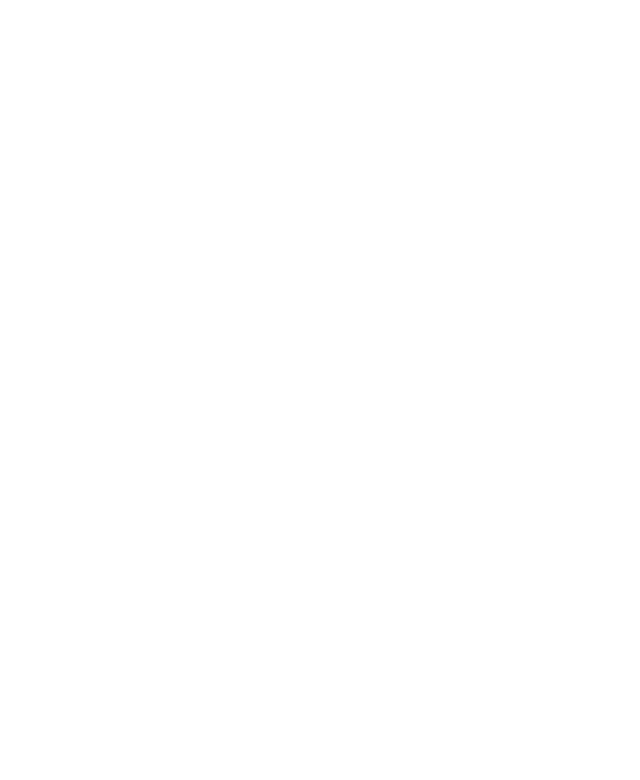
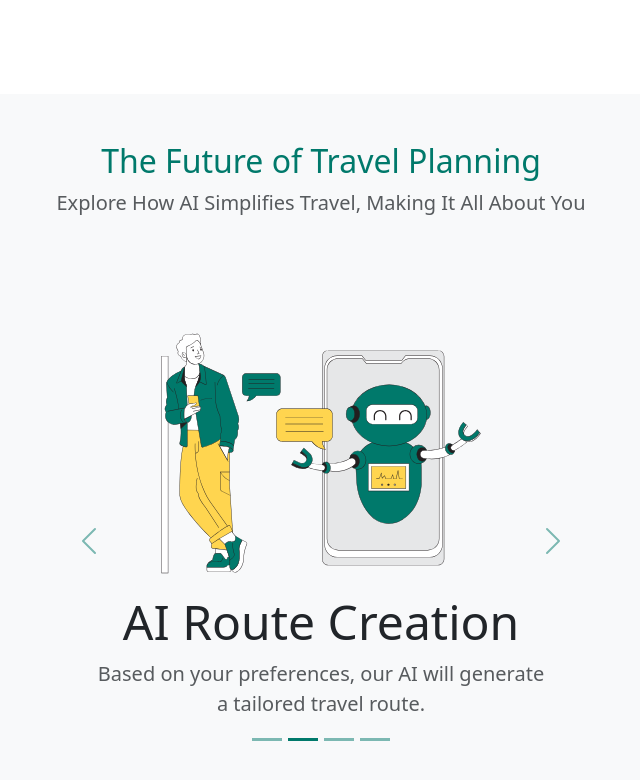
Before and after one commit to pkasprzak9/trip-app, a React (Create React App) app: page / in a window 1280 px wide. Shown: the part 2230-3010 px from the top of the page, without its empty margins (319-959 px from the left). Before the commit the page ends 2324 px from the top, so only its background shows below. Built offline with nearby package versions, Linux system fonts and the light colour scheme.

Commit message:
Add link to HowItWorks in navbar and add component to StartPage

```diff
--- a/src/components/StartPage/NavBar.jsx
+++ b/src/components/StartPage/NavBar.jsx
@@ -20,7 +20,7 @@
             <Nav className="justify-content-center align-items-center gap-3 flex-grow-1">
               <Nav.Link href="#about">About</Nav.Link>
               <Nav.Link href="#features">Features</Nav.Link>
-              <Nav.Link href="#">How It Works</Nav.Link>
+              <Nav.Link href="#howItWorks">How It Works</Nav.Link>
             </Nav>
             <Nav className="d-flex flex-row justify-content-center align-items-center mb-5 mb-lg-0">
               <Nav.Link href="#" className=" me-3 text-decoration-underline">Login</Nav.Link>
--- a/src/components/StartPage/StartPage.jsx
+++ b/src/components/StartPage/StartPage.jsx
@@ -2,6 +2,7 @@
 import Header from "./Header";
 import About from "./About";
 import Features from "./Features";
+import HowItWorks from "./HowItWorks";
 
 export default function StartPage() {
   return (
@@ -10,6 +11,7 @@
       <Header></Header>
       <About></About>
       <Features></Features>
+      <HowItWorks></HowItWorks>
     </>
   )
 }
```
